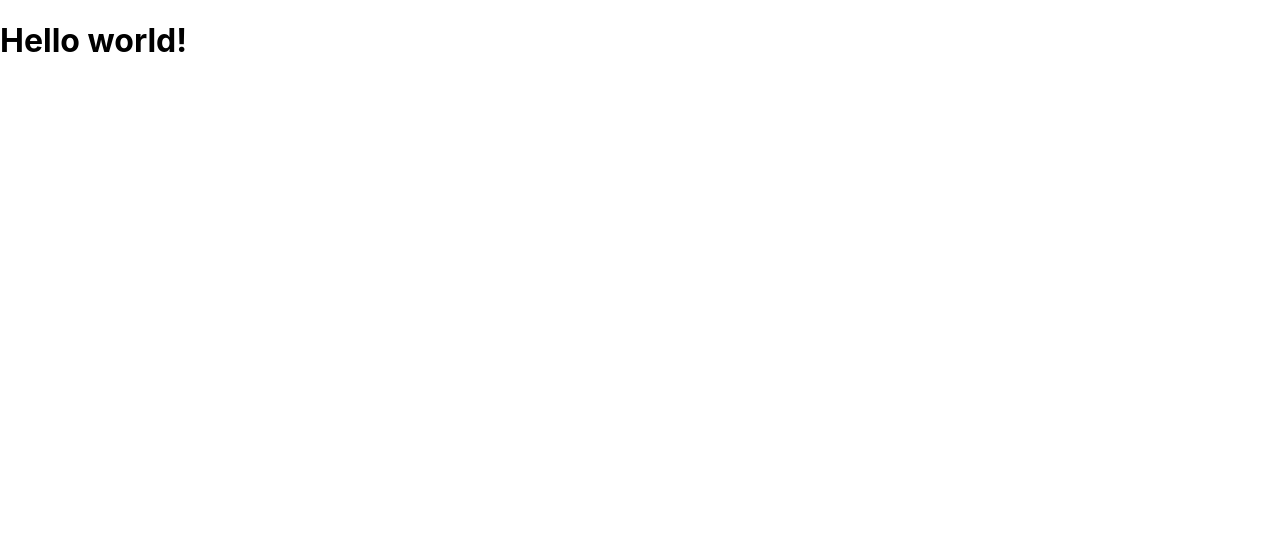
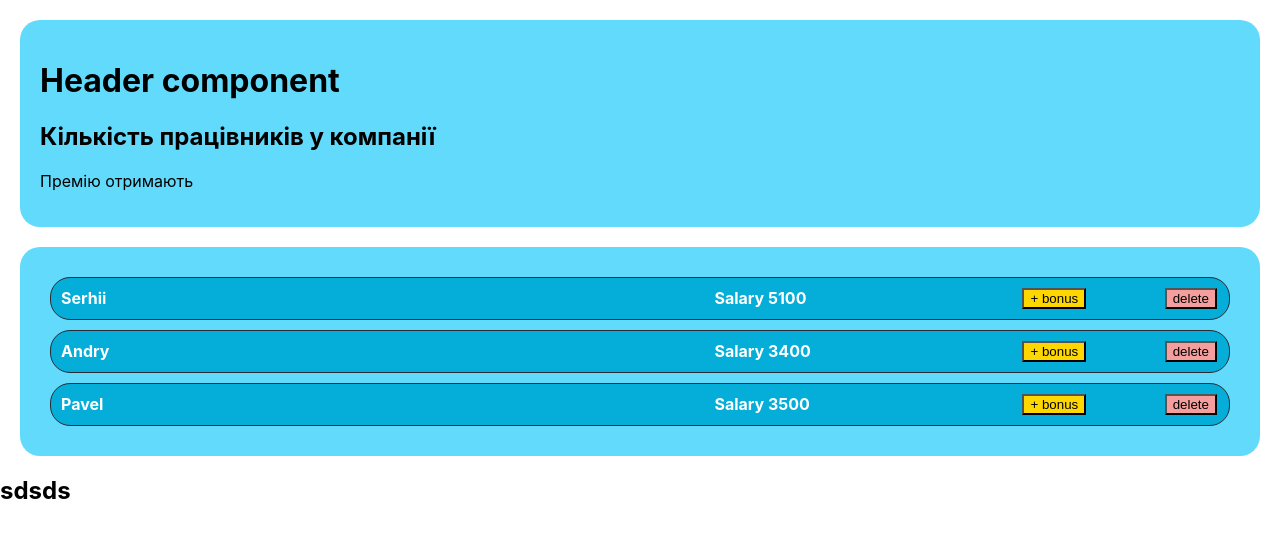
Before and after one commit to SerhiiHavryliuk/react-pet-employee-app, a React (Create React App) app: page / in a window 1280 px wide. Shown: the top 538 px of the page. Built offline with nearby package versions, Linux system fonts and the light colour scheme.

Commit message:
add list emploee components

```diff
--- a/src/App.js
+++ b/src/App.js
@@ -1,9 +1,17 @@
 import React from "react";
+import Header from "./components/Header";
+import List from "./components/List";
 
 class App extends React.Component {
-  render() {
-    return <h1>Hello world!</h1>;
-  }
+    render() {
+        return (
+            <div>
+                <Header/>
+                <List/>
+                <h2> sdsds </h2>
+            </div>
+        );
+    }
 }
 
 export default App;
--- /dev/null
+++ b/src/components/Header/index.js
@@ -0,0 +1,16 @@
+import React from "react";
+import './style.css'
+
+class Header extends React.Component {
+    render() {
+        return (
+            <div className='headerWrap'>
+                <h1> Header component </h1>
+                <h2> Кількість працівників у компанії </h2>
+                <p> Премію отримають</p>
+            </div>
+        );
+    }
+}
+
+export default Header;
--- /dev/null
+++ b/src/components/Header/style.css
@@ -0,0 +1,6 @@
+.headerWrap{
+  background-color: #61dafb;
+  padding: 20px;
+  margin: 20px;
+  border-radius: 20px;
+}
--- /dev/null
+++ b/src/components/List/index.js
@@ -0,0 +1,23 @@
+import React from "react";
+import './style.css'
+import ListItem from "../ListItem";
+
+class List extends React.Component {
+    render() {
+        const dataEmp = [
+            {id: 1, name: 'Serhii', salary:'5100', isBonus: true },
+            {id: 1, name: 'Andry', salary:'3400', isBonus: false },
+            {id: 1, name: 'Pavel', salary:'3500', isBonus: true },
+            {id: 1, name: 'Teti', salary:'5000', isBonus: true },
+        ]
+        return (
+            <div data= {dataEmp} className='listWrap'>
+                <ListItem nameEmp = {dataEmp[0].name} salaryEmp={dataEmp[0].salary}/>
+                <ListItem nameEmp = {dataEmp[1].name} salaryEmp={dataEmp[1].salary}/>
+                <ListItem nameEmp = {dataEmp[2].name} salaryEmp={dataEmp[2].salary}/>
+            </div>
+        );
+    }
+}
+
+export default List;
--- /dev/null
+++ b/src/components/List/style.css
@@ -0,0 +1,6 @@
+.listWrap{
+  margin: 20px;
+  border-radius: 20px;
+  background-color: #61dafb;
+  padding: 20px;
+}
--- /dev/null
+++ b/src/components/ListItem/index.js
@@ -0,0 +1,17 @@
+import React from "react";
+import './style.css'
+
+class ListItem extends React.Component {
+    render() {
+        return (
+            <div className='listItemWrap'>
+                <div className='nameEmp'> {this.props.nameEmp} </div>
+                <div className='salaryEmp'> Salary  {this.props.salaryEmp}  </div>
+                <button className='addBonusEmp'> + bonus </button>
+                <button className='deleteEmp'> delete </button>
+            </div>
+        );
+    }
+}
+
+export default ListItem;
--- /dev/null
+++ b/src/components/ListItem/style.css
@@ -0,0 +1,31 @@
+.listItemWrap{
+  display: flex;
+  justify-content: space-between;
+  margin: 10px;
+  padding: 10px;
+  border-radius: 20px;
+  border: 1px solid #282c34;
+  background-color: #05add9;
+}
+
+.nameEmp{
+  width: 50%;
+  color: white;
+  font-weight: bold;
+}
+
+.salaryEmp{
+  width: 20%;
+  color: white;
+  font-weight: bold;
+}
+
+.deleteEmp{
+  background: #f59e9e;
+  margin: 0 2px;
+}
+
+.addBonusEmp{
+  background: gold;
+  margin: 0 2px;
+}
```
